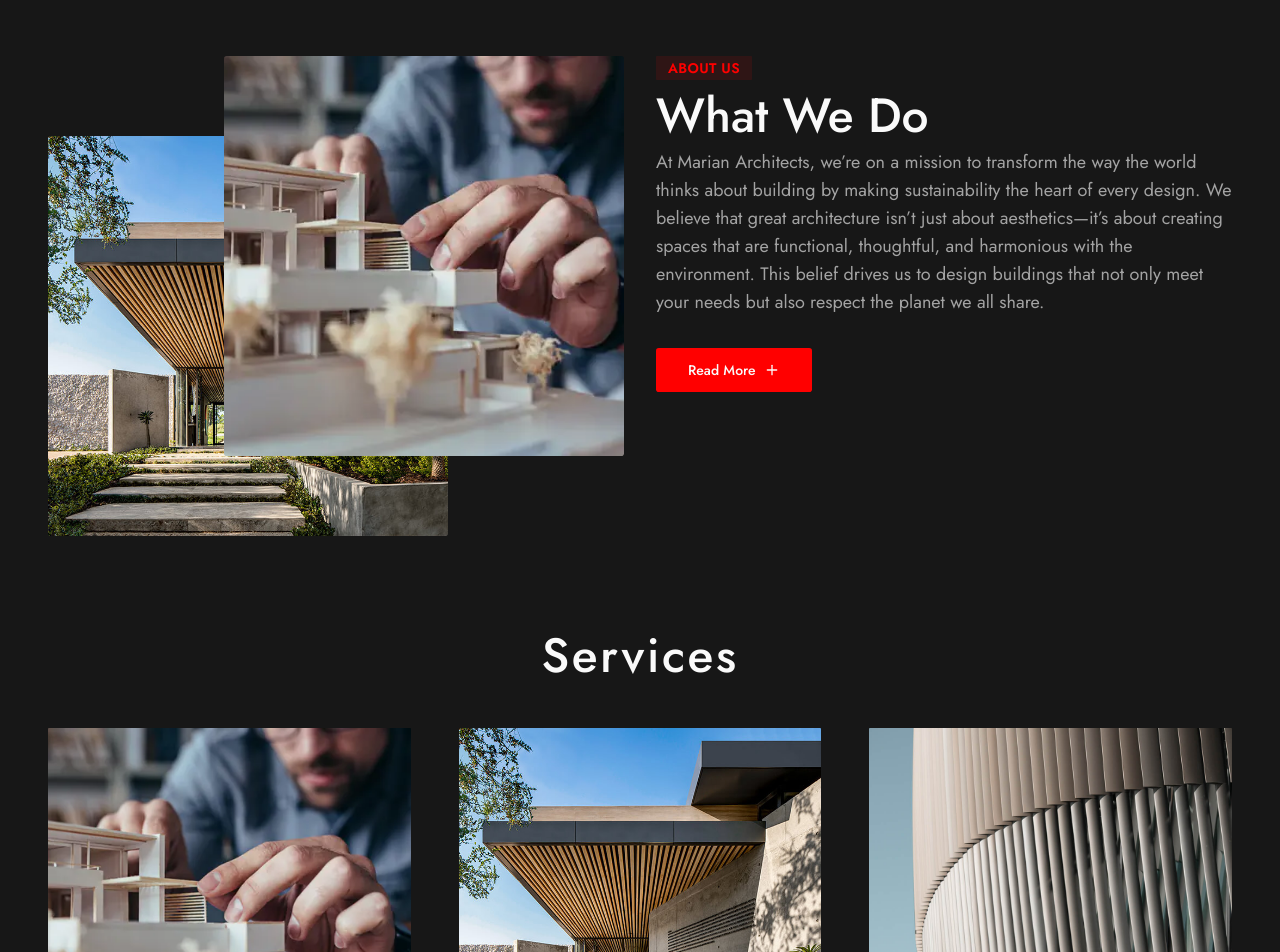
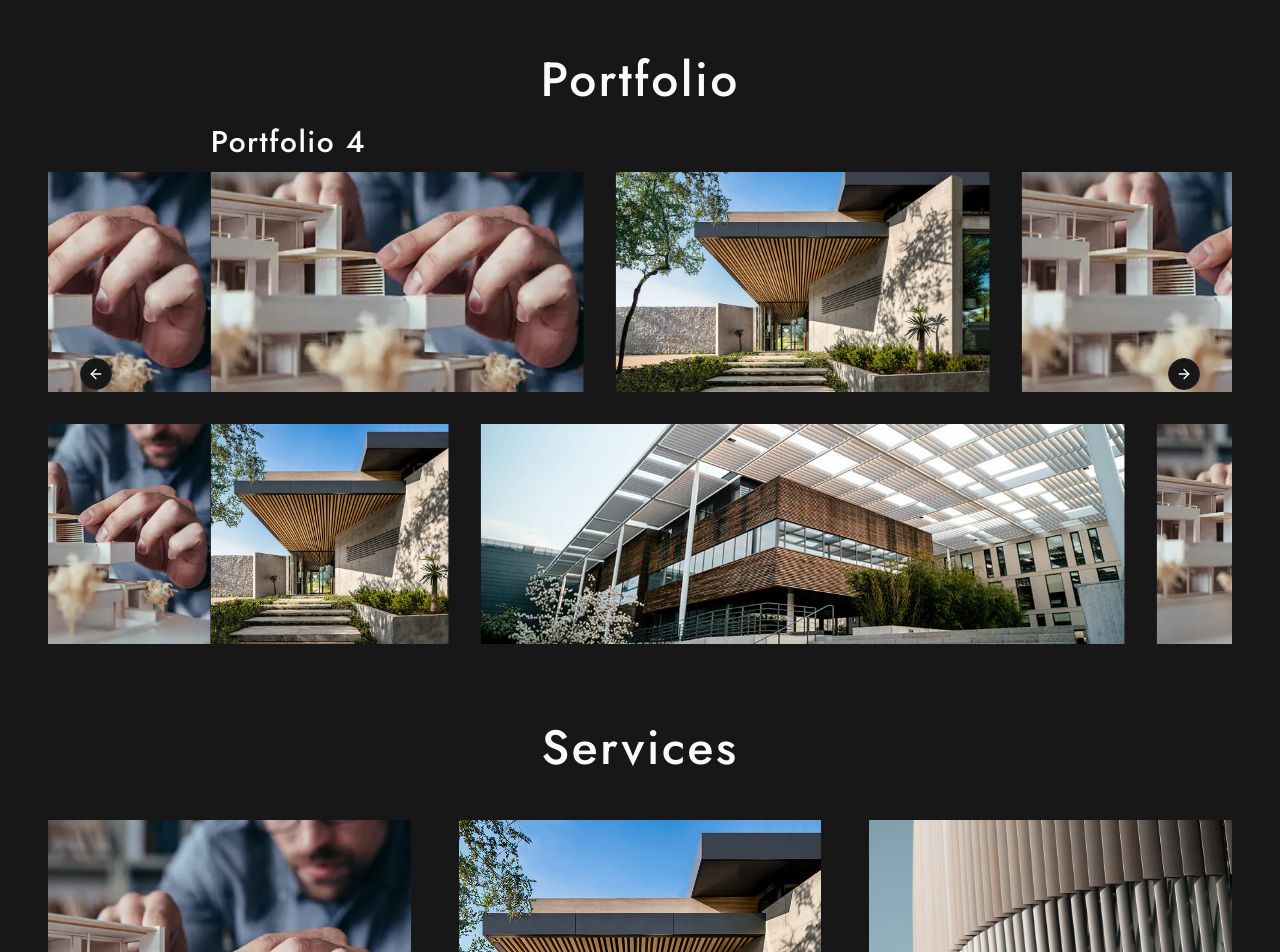
Before and after one commit to ponnu9841/marian-architect, a Next.js app: page / in a window 1280 px wide. Shown: the part 840-1792 px from the top of the page. Built offline with nearby package versions, Linux system fonts and the light colour scheme.

Commit message:
Remove Avatar component

```diff
--- a/src/components/Avatar.tsx
+++ /dev/null
@@ -1,47 +0,0 @@
-// "use client"
-import React from "react";
-import { Avatar, AvatarImage, AvatarFallback } from "@/components/ui/avatar";
-import { getInitials } from "@/utils";
-import { cn } from "@/lib/utils";
-import { AvatarProps } from "@/interfaces/common";
-// import { User, type LucideIcon } from "lucide-react";
-
-// const sizeClasses = {
-// 	sm: "h-8 w-8",
-// 	md: "h-10 w-10",
-// 	lg: "h-12 w-12",
-// };
-
-export default function RenderAvatar(props: AvatarProps) {
-	const {
-		name,
-		image,
-		icon,
-		avatarClassName,
-		avatarImageClassName,
-		avatarFallbackClassName,
-		avatarIconClassName,
-	} = props;
-
-	return (
-		<Avatar className={"h-16 w-16 " + avatarClassName || ""}>
-			{image && (
-				<AvatarImage
-					src={image}
-					alt={name}
-					className={avatarImageClassName || ""}
-				/>
-			)}
-
-			<AvatarFallback className={cn(avatarFallbackClassName)}>
-				{icon
-					? React.createElement(
-							"span",
-							{ className: cn(avatarIconClassName) },
-							icon
-					  )
-					: name && getInitials(name)}
-			</AvatarFallback>
-		</Avatar>
-	);
-}
--- a/src/components/carousel-new/index.tsx
+++ b/src/components/carousel-new/index.tsx
@@ -3,6 +3,7 @@
 import React, { useState, useEffect, useRef } from "react";
 import { Button } from "@/components/ui/button";
 import { FaArrowRight, FaArrowLeft } from "react-icons/fa6";
+import NextImage from "../ui/Image";
 
 const carouselItems = [
 	{
@@ -90,10 +91,10 @@ export default function Carousel() {
 			if (timeoutRef.current) clearTimeout(timeoutRef.current);
 			if (autoNextRef.current) clearTimeout(autoNextRef.current);
 		};
-	}, []);
+	}, []); //eslint-disable-line
 
 	return (
-		<div className="carousel" ref={carouselRef}>
+		<div className="carousel min-h-screen" ref={carouselRef}>
 			<div className="list">
 				{items.map((item, index) => (
 					<div key={index} className="item">
@@ -106,8 +107,11 @@ export default function Carousel() {
 			<div className="thumbnail">
 				{items.map((item, index) => (
 					<div key={index} className="item">
-						{/* eslint-disable-next-line */}
-						<img src={item.image || "/placeholder.svg"} alt={item.title} />
+						<NextImage
+							src={item.image}
+							alt={item.title || "banner-image"}
+							imageClassName="rounded-xl object-cover"
+						/>
 					</div>
 				))}
 			</div>
--- a/src/components/section-title.tsx
+++ b/src/components/section-title.tsx
@@ -12,7 +12,7 @@ export default function SectionTitle({
 		<>
 			<motion.h2
 				className="text-3xl xl:text-5xl text-center tracking-wider"
-				initial={{ opacity: 0, transform: "translateY(-100px)" }}
+				initial={{ opacity: 0, transform: "translateY(-70px)" }}
 				whileInView={{ opacity: 1, transform: "translateY(0)" }}
 				transition={{
 					duration: 1,
--- /dev/null
+++ b/src/components/section/portfolio/portfolio-image.tsx
@@ -0,0 +1,30 @@
+import NextImage from "@/components/ui/Image";
+import {motion} from "motion/react";
+
+type PortfolioImageProps = {
+    image: { id: number, src: string; alt: string };
+    openDialog: () => void;
+};
+
+export default function PortfolioImage({image, openDialog} : PortfolioImageProps) {
+	return (
+		<motion.div
+			initial={{ opacity: 0, scale: 0.3, x: -50 }}
+			whileInView={{ opacity: 1, scale: 1, x: 0 }}
+			whileHover={{ scale: 1.1, opacity: 0.8 }}
+			whileTap={{ scale: 0.95 }}
+			transition={{
+				duration: 1,
+			}}
+            className="h-full"
+		>
+			<NextImage
+				src={image.src || "/no-image.png"}
+				alt={image.alt || "Image"}
+				className="aspect-square hover:min-w-full z-20 transition-all duration-300 flex justify-center"
+				imageClassName="object-cover transition-all duration-300"
+				onClick={() => openDialog()}
+			/>
+		</motion.div>
+	);
+}
--- /dev/null
+++ b/src/components/section/portfolio/portfolio2.tsx
@@ -0,0 +1,136 @@
+import GalleryDrawerContent from "@/components/gallery-drawer-content";
+import Heading from "@/components/heading";
+import SectionTitle from "@/components/section-title";
+import { Dialog, DialogContent } from "@/components/ui/dialog";
+// import NextImage from "@/components/ui/Image";
+// import { motion } from "motion/react";
+import { useState } from "react";
+import PortfolioImage from "./portfolio-image";
+import CarouselSlider from "@/components/carousel";
+
+const portfolios = [
+	{
+		title: "Portfolio 1",
+		images: [
+			{ id: 1, src: "/portfolio.webp", alt: "Image 1" },
+			{ id: 2, src: "/works/1.jpg", alt: "Image 1" },
+			{ id: 3, src: "/portfolio.webp", alt: "Image 1" },
+			{ id: 4, src: "/works/1.jpg", alt: "Image 3" },
+			{ id: 5, src: "/works/3.jpg", alt: "Image 1" },
+			{ id: 6, src: "/portfolio.webp", alt: "Image 1" },
+		],
+	},
+	{
+		title: "Portfolio 2",
+		images: [
+			{ id: 1, src: "/portfolio.webp", alt: "Image 1" },
+			{ id: 2, src: "/works/1.jpg", alt: "Image 1" },
+			{ id: 3, src: "/portfolio.webp", alt: "Image 1" },
+			{ id: 4, src: "/works/1.jpg", alt: "Image 3" },
+			{ id: 5, src: "/works/3.jpg", alt: "Image 1" },
+			{ id: 6, src: "/portfolio.webp", alt: "Image 1" },
+		],
+	},
+	{
+		title: "Portfolio 3",
+		images: [
+			{ id: 1, src: "/portfolio.webp", alt: "Image 1" },
+			{ id: 2, src: "/works/1.jpg", alt: "Image 1" },
+			{ id: 3, src: "/portfolio.webp", alt: "Image 1" },
+			{ id: 4, src: "/works/1.jpg", alt: "Image 3" },
+			{ id: 5, src: "/works/3.jpg", alt: "Image 1" },
+			{ id: 6, src: "/portfolio.webp", alt: "Image 1" },
+		],
+	},
+	{
+		title: "Portfolio 4",
+		images: [
+			{ id: 1, src: "/portfolio.webp", alt: "Image 1" },
+			{ id: 2, src: "/works/1.jpg", alt: "Image 1" },
+			{ id: 3, src: "/portfolio.webp", alt: "Image 1" },
+			{ id: 4, src: "/works/1.jpg", alt: "Image 3" },
+			{ id: 5, src: "/works/3.jpg", alt: "Image 1" },
+			{ id: 6, src: "/portfolio.webp", alt: "Image 1" },
+		],
+	},
+];
+
+export default function Portfolio() {
+	const [selectedImage, setSelectedImage] = useState<number | null>(null);
+	const [images, setImages] = useState<
+		{ id: number; src: string; alt: string }[]
+	>([]);
+	const openDialog = (id: number, portfolioIndex: number) => {
+		setImages(portfolios[portfolioIndex].images);
+		setSelectedImage(id + 1);
+	};
+	const closeDialog = () => {
+		setSelectedImage(null);
+		setImages([]);
+	};
+
+	return (
+		<div>
+			<div className="container mt-24 mb-0">
+				<SectionTitle
+					title="Portfolio"
+					// description="Get your company heading in the right direction with our digital marketing strategist"
+				/>
+				<div>
+					<CarouselSlider
+						carouselContentClassName="justify-stretch max-w-[100%]"
+						id="portfolio-slider"
+					>
+						{portfolios.map((portfolio, index) => (
+							<div className="mt-5 min-w-full" key={index}>
+								<Heading
+									title={portfolio.title}
+									variant="h3"
+									className="mb-3"
+								/>
+
+								<ul
+									className="w-full grid grid-cols-1 lg:grid-cols-9 gap-8"
+									key={index}
+								>
+									{portfolio.images.map((image, index2) => {
+										let colspan = "col-span-3";
+										if (index2 === 3 || index2 === 5) {
+											colspan = "col-span-2";
+										}
+										if (index2 === 4) {
+											colspan = "col-span-5";
+										}
+
+										return (
+											<li
+												key={index2}
+												className={`overflow-hidden max-h-[220px] ${colspan}`}
+											>
+												<PortfolioImage
+													image={image}
+													openDialog={() => openDialog(index2, index)}
+												/>
+											</li>
+										);
+									})}
+								</ul>
+							</div>
+						))}
+					</CarouselSlider>
+				</div>
+			</div>
+			<Dialog open={selectedImage !== null} onOpenChange={closeDialog}>
+				<DialogContent className="max-w-[90vw] w-full max-h-[90vh] h-full p-5 text-white bg-transparent border-none">
+					{selectedImage && (
+						<GalleryDrawerContent
+							images={images}
+							selectedImage={selectedImage}
+							setSelectedImage={setSelectedImage}
+						/>
+					)}
+				</DialogContent>
+			</Dialog>
+		</div>
+	);
+}
--- a/src/components/section/services/services2.tsx
+++ b/src/components/section/services/services2.tsx
@@ -22,11 +22,11 @@ export default function Services({ services }: { services: Service[] }) {
 					<motion.div
 						key={index}
 						className="w-full sm:w-1/2 lg:w-1/3 2xl:w-1/4 px-6 2xl:px-4 mb-12 2xl:mb-0"
-						initial={{ y: 50, filter: "blur(5px)" }}
-						whileInView={{ y: 0, filter: "blur(0)" }}
+						initial={{ scale: 0.2, filter: "blur(5px)" }}
+						whileInView={{ scale: 1, filter: "blur(0)" }}
 						transition={{
 							duration: 1,
-							delay: index  % 2 === 0 ? index / 4 : index / 6,
+							delay: index  === 1 || index === 2 ? 0.3 : 0.5,
 						}}
 					>
 						<ServiceCard {...service} />
--- /dev/null
+++ b/src/components/slider/index.tsx
@@ -0,0 +1,23 @@
+import { AnimatePresence, motion } from 'motion/react';
+import React, { useState } from 'react'
+
+export default function Slider() {
+    const [show, setShow] = useState(false);
+    return (
+      <>
+        <AnimatePresence>
+          {show && (
+            <motion.div
+              initial={{ x: "-100%" }}
+              exit={{ x: "-100%" }}
+              animate={{ x: 0 }}
+              transition={{ duration: 0.5, ease: "easeOut" }}
+            >
+              <p>This is a sidebar!</p>
+            </motion.div>
+          )}
+        </AnimatePresence>
+        <button onClick={() => setShow(!show)}>Show</button>
+      </>
+    );
+}
--- a/src/pages/index.tsx
+++ b/src/pages/index.tsx
@@ -3,7 +3,7 @@ import Layout from "@/components/layout";
 import About from "@/components/section/about";
 // import Banner from "@/components/section/banner/banner-2";
 import Contact from "@/components/section/contact";
-import Portfolio from "@/components/section/portfolio";
+import Portfolio from "@/components/section/portfolio/portfolio2";
 import Services from "@/components/section/services/services2";
 import { contactData, services } from "@/dummy-data";
 
@@ -18,9 +18,9 @@ export default function Home() {
 					interdum mi."
 			/> */}
 			<Carousel />
+			<Portfolio />
+			<Services services={services} />
 			<About />
-			<Services services={services} />
-			<Portfolio />
 			<Contact contactData={contactData} />
 		</>
 	);
--- a/src/styles/globals.css
+++ b/src/styles/globals.css
@@ -83,7 +83,7 @@
 	}
 
 	.carousel {
-		height: 100vh;
+		/* height: 100vh; */
 		width: 100vw;
 		overflow: hidden;
 		position: relative;
@@ -179,7 +179,6 @@
 		width: 100%;
 		height: 100%;
 		object-fit: cover;
-		border-radius: 20px;
 	}
 
 	.thumbnail .item .content {
```
